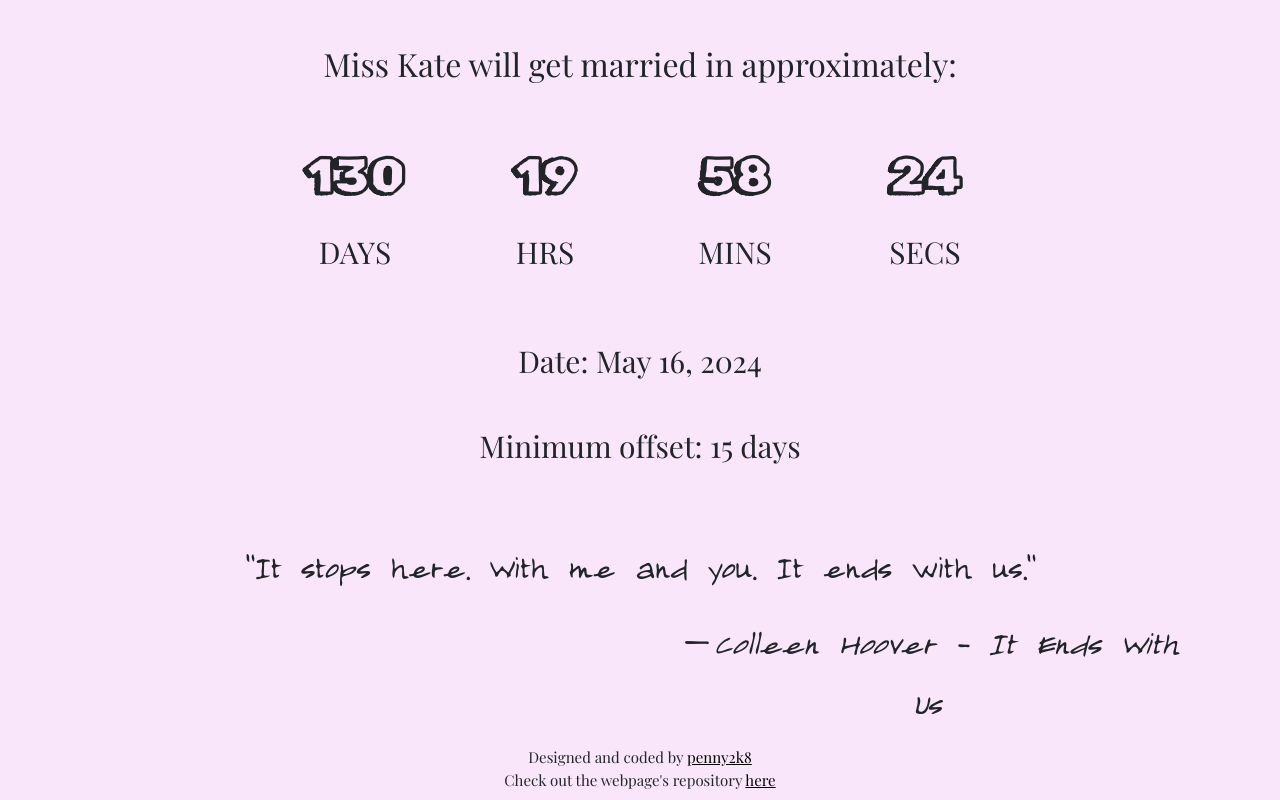
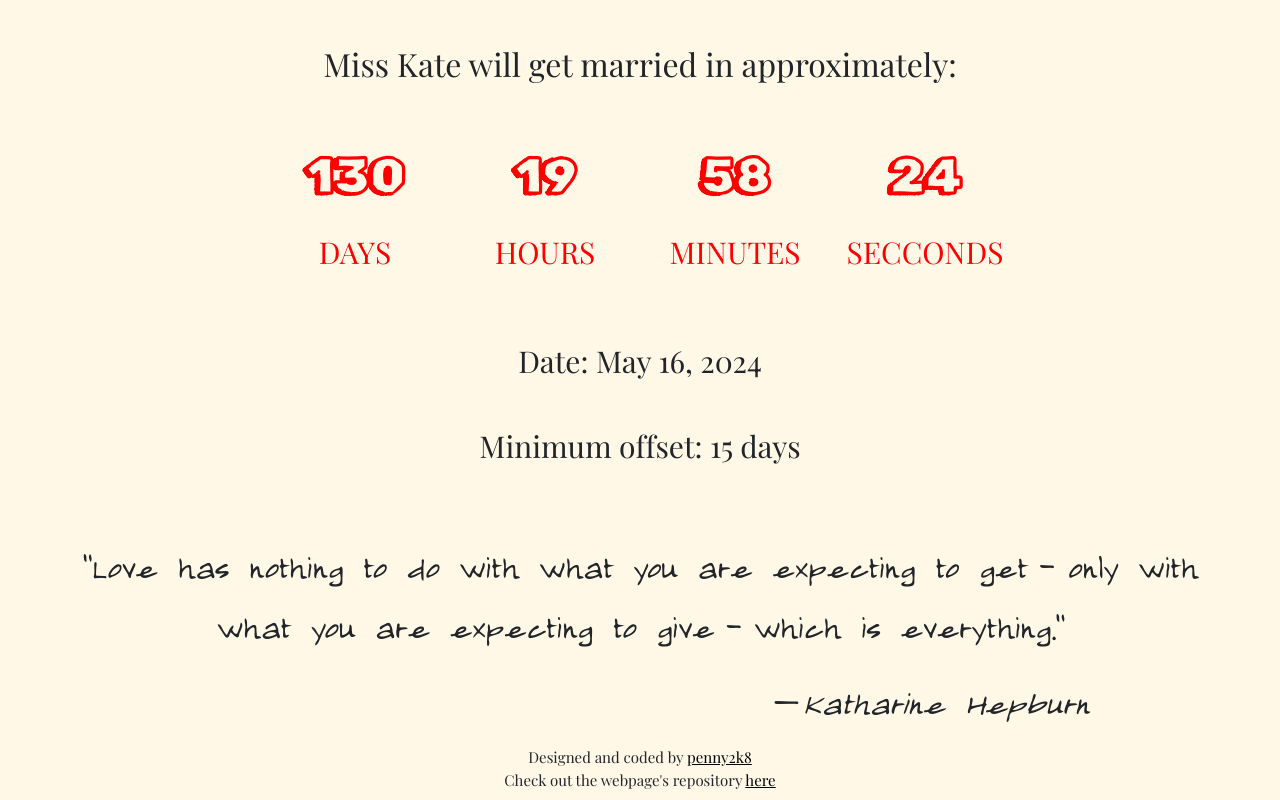
Before and after one commit to penny2k8/5ktienquay, a plain HTML site: page index.html in a window 1280 px wide. Drawn offline with Linux system fonts and the light colour scheme.

Commit message:
Add more changes
Updated almost everything except for the timer

```diff
--- a/index.html
+++ b/index.html
@@ -30,22 +30,22 @@
                         <div class="col-md-2"></div>
                         <div class="col-md-2"><p id="dd" class="time"></p>
                           <div class="row">
-                            <div class="col-md-12"><p>DAYS</p></div>
+                            <div class="col-md-12"><p style="color: red">DAYS</p></div>
                           </div>
                         </div>
                         <div class="col-md-2"><p id="hh" class="time"></p>
                           <div class="row">
-                            <div class="col-md-12"><p>HRS</p></div>
+                            <div class="col-md-12"><p style="color: red">HOURS</p></div>
                           </div>
                         </div>
                         <div class="col-md-2"><p id="mm" class="time"></p>
                           <div class="row">
-                            <div class="col-md-12"><p>MINS</p></div>
+                            <div class="col-md-12"><p style="color: red">MINUTES</p></div>
                           </div>
                         </div>
                         <div class="col-md-2"><p id="ss" class="time"></p>
                           <div class="row">
-                            <div class="col-md-12"><p>SECS</p></div>
+                            <div class="col-md-12"><p style="color: red">SECCONDS</p></div>
                           </div>
                         </div>
                         <div class="col-md-2"></div>
--- a/resources/quote.js
+++ b/resources/quote.js
@@ -1,12 +1,4 @@
 const quotes = [
-    {
-        quote: "In the future . . . if by some miracle you ever find yourself in the position to fall in love again . . . fall in love with me",
-        source: "—Colleen Hoover - It Ends With Us"
-    },
-    {
-        quote: "In the future . . . if by some miracle you ever find yourself in the position to fall in love again . . . fall in love with me",
-        source: "—Colleen Hoover - It Ends With Us"
-    },
     {
         quote: "In the future . . . if by some miracle you ever find yourself in the position to fall in love again . . . fall in love with me",
         source: "—Colleen Hoover - It Ends With Us"
@@ -14,14 +6,6 @@ const quotes = [
     {
         quote: "Doubt thou the stars do are fire/Doubt thou the sun doth move/Doubt truth to be a liar/But never doubt I love",
         source: "—William Shakespeare - Hamlet",
-    },
-    {
-        quote: "Doubt thou the stars do are fire/Doubt thou the sun doth move/Doubt truth to be a liar/But never doubt I love",
-        source: "—William Shakespeare - Hamlet",
-    },
-    {
-        quote: "My bounty is as boundless as the sea/My love as deep; the more I give to thee/The more I have, for both are infinite",
-        source: "—William Shakespeare - Romeo and Juliet",
     },
     {
         quote: "My bounty is as boundless as the sea/My love as deep; the more I give to thee/The more I have, for both are infinite",
@@ -37,14 +21,6 @@ const quotes = [
     },
     {
         quote: "It stops here. With me and you. It ends with us.",
-        source: "—Colleen Hoover - It Ends With Us",
-    },
-    {
-        quote: "It stops here. With me and you. It ends with us.",
-        source: "—Colleen Hoover - It Ends With Us",
-    },
-    {
-        quote: "Just because someone hurts you doesn't mean you can simply stop loving them. It's not a person's actions that hurt the most. It's the love. If there was no love attached to the action, the pain would be a little easier to bear.",
         source: "—Colleen Hoover - It Ends With Us",
     },
     {
@@ -64,7 +40,30 @@ const quotes = [
         quote: "Love has nothing to do with what you are expecting to get–only with what you are expecting to give–which is everything.",
         source: "—Katharine Hepburn",
     },
-
+    {
+        quote: "Did my heart love till now? Foreswear it, sight! For I ne'er saw true beauty till this night.",
+        source: "—William Shakespeare - Romeo and Juliet",
+    },
+    {
+        quote: "Do I love you? My god, if your love were a grain of sand, mine would be a universe of beaches.",
+        source: "—William Goldman - The Princess Bride",
+    },
+    {
+        quote: "It doesn’t matter who you are or what you look like, so long as somebody loves you.",
+        source: "—Roald Dahl - The Witches",
+    },
+    {
+        quote: "The one thing we can never get enough of is love. And the one thing we never give enough is love",
+        source: "—Henry Miller",
+    },
+    {
+        quote: "Love consists of this: two solitudes that meet, protect and greet each other.",
+        source: "—Rainer Maria Rilke",
+    },
+    {
+        quote: "Love is like the wind, you can’t see it but you can feel it.",
+        source: "—Nicholas Sparks - A Walk to Remember",
+    },
 ]
 var rng = new RNG();
 
--- a/resources/style.css
+++ b/resources/style.css
@@ -26,7 +26,7 @@ body
     font-family: 'playfair_display_regular', Arial, sans-serif;
     font-size: 40px;
     text-align: center;
-    background-color: #f9e6fa !important;
+    background-color: #FFF8E7 !important;
 }
 h2
 {
@@ -59,6 +59,7 @@ p
     font-size: 50px;
     font-family: 'rubik_doodle_shadow_regular', Arial, sans-serif;
     font-weight: 900;
+    color: red;
 }
 .col-md-2
 {
```
Also changed, not shown: README.md.
